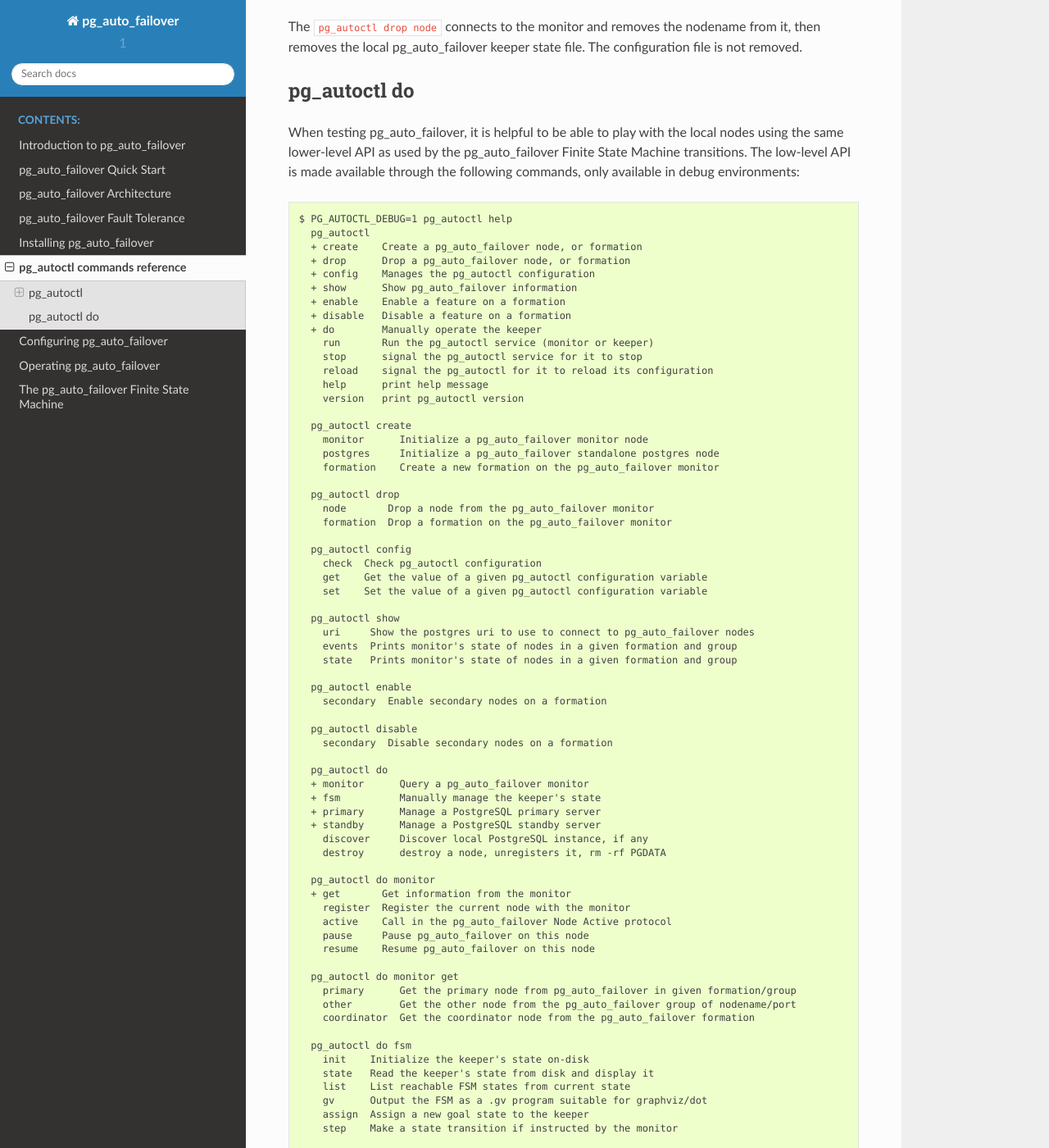
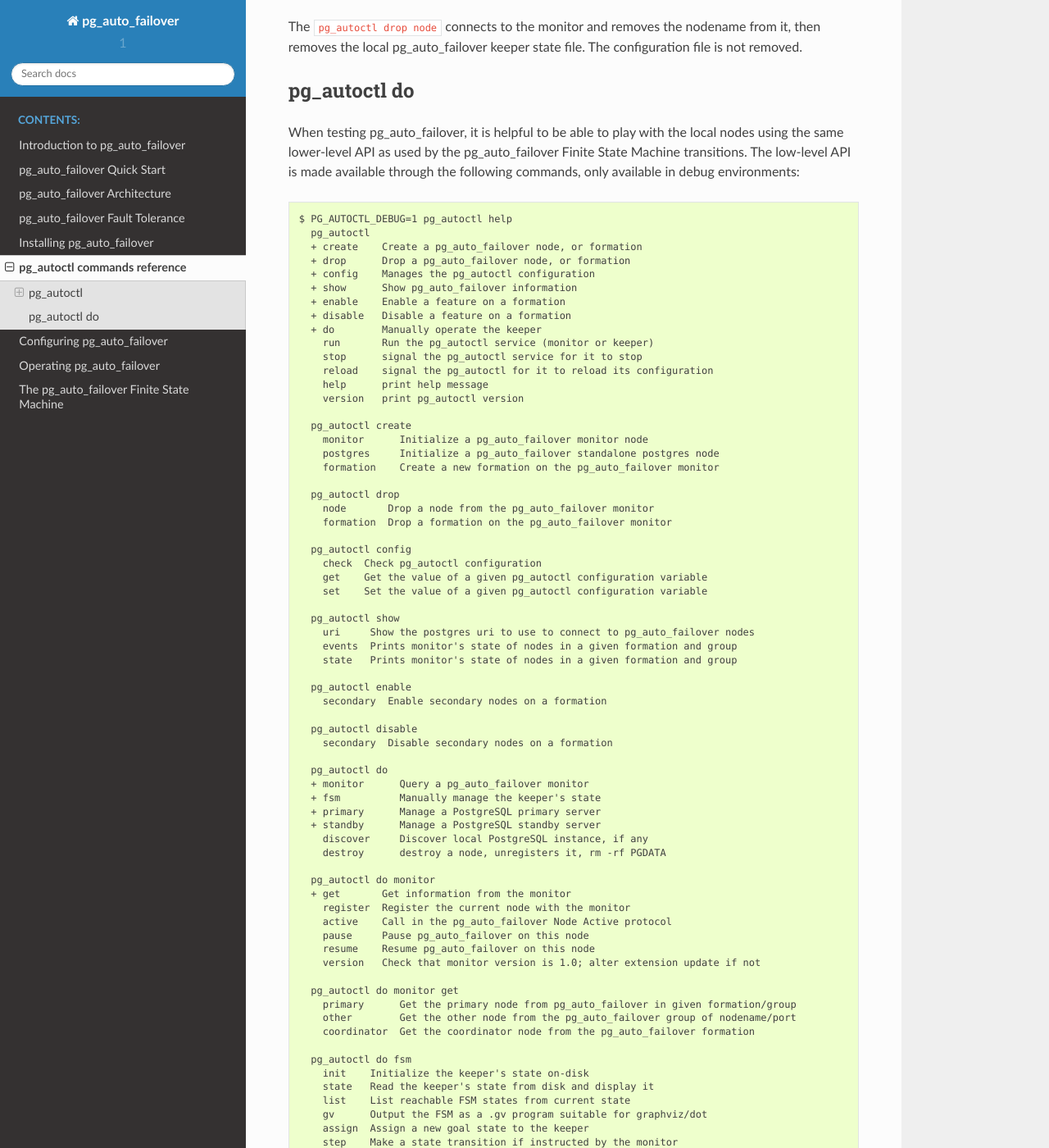
Before and after one commit to hapostgres/pg_auto_failover, a Sphinx documentation site: the page built from docs/ref/reference.rst, in a window 1280 px wide and 1400 px high, scrolled down 7825 px. Shown: the whole window at 82% size. Built offline with Sphinx 7.4.7 and the Read the Docs theme 2.0.0, drawn with Linux system fonts in a browser that asks for light colours; some of the changed text lies outside the part shown.

Commit message:
Update reference documentation for pg_autoctl version.

```diff
--- a/docs/ref/reference.rst
+++ b/docs/ref/reference.rst
@@ -480,6 +480,7 @@ commands, only available in debug environments::
       active    Call in the pg_auto_failover Node Active protocol
       pause     Pause pg_auto_failover on this node
       resume    Resume pg_auto_failover on this node
+      version   Check that monitor version is 1.0; alter extension update if not
 
     pg_autoctl do monitor get
       primary      Get the primary node from pg_auto_failover in given formation/group
```
